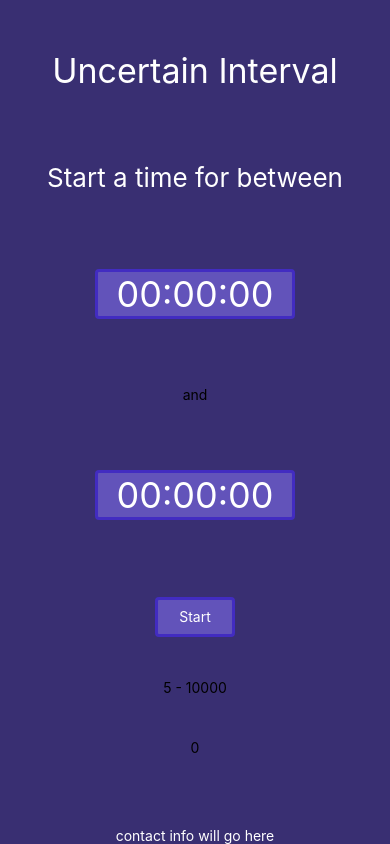
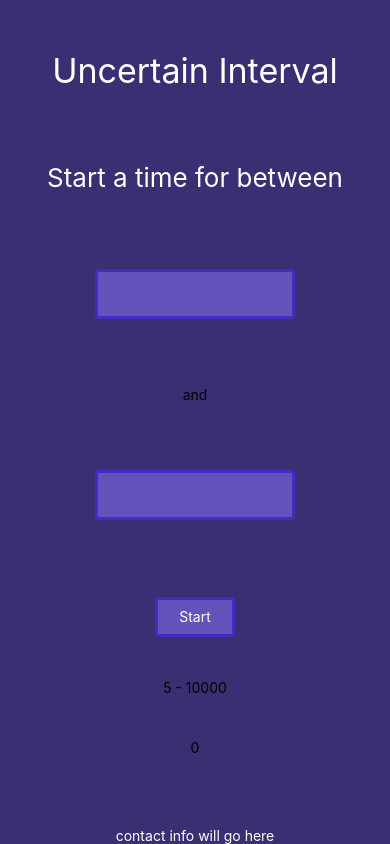
Before and after one commit to mfbadr/uncertain-interval, a React Native app: screen / in a window 390 px wide. Built offline with nearby package versions, Linux system fonts and the light colour scheme.

Commit message:
added text masking on input, then took it out 🤷‍♂️

```diff
--- a/app/components/TimerInput/TimerInput.js
+++ b/app/components/TimerInput/TimerInput.js
@@ -3,24 +3,48 @@ import { Text, View, TextInput } from 'react-native';
 import styles from './styles.js';
 import utils from './../../lib/utils.js';
 
+import {TextInputMask} from 'react-native-masked-text';
+
+
 export default class TimerButton extends React.Component {
   constructor(props) {
     super(props);
-    this.state = {}
+  }
+
+  onChangeText(text){
+    console.log(text);
+    var pad = "000000"
+
+    var ans = pad.substring(text.length) + text;
+    console.log(ans);
+    // this.setState({
+    //   displayValue: ans
+    // });
   }
 
   renderStopped(){
+    // return (
+    //   <View>
+    //     <TextInput
+    //       style={styles.timeInput}
+    //       keyboardType ='decimal-pad'
+    //       placeholder = "00:00:00"
+    //       default = "00:00:00"
+    //       onBlur = {this.props.onBlur}
+    //     />
+    //   </View>
+    // )
     return (
-      <View>
-        <TextInput
-          style={styles.timeInput}
-          keyboardType ='decimal-pad'
-          placeholder = "00:00:00"
-          default = "00:00:00"
-          onBlur = {this.props.onBlur}
+      <TextInput
+        onBlur = {this.props.onBlur}
+        style={styles.timeInput}
+        ref={'myDateText'}
+        type={'datetime'}
+        onChangeText={this.onChangeText.bind(this)}
+        keyboardType ='decimal-pad'
+
         />
-      </View>
-    )
+      )
   }
 
   renderRunning(){
--- a/app/components/TimerInput/styles.js
+++ b/app/components/TimerInput/styles.js
@@ -11,6 +11,7 @@ const styles = {
     height: 50,
     color: '#FFF',
     fontSize: 36
+    // textAlign: 'right'
   },
   timeDisplay: {
     color: '#FFF',
--- a/app/lib/utils.js
+++ b/app/lib/utils.js
@@ -16,10 +16,18 @@ const utils = {
         return hours + ":" + minutes + ":" + seconds;
     }
     return minutes + ":" + seconds;
+    },
+    HMSToMs: function(hms){
+        //currently ununused
+        //'02:20:16' ->
+        var p = hms.split(':');
+        var milliseconds = 0;
+        milliseconds += p[0] * 3600000;
+        milliseconds += p[1] * 60000;
+        milliseconds += p[2] * 1000;
 
-    },
-
-
+        return Int(milliseconds);
+    }
 }
 
 export default utils;
--- a/package.json
+++ b/package.json
@@ -21,6 +21,7 @@
   "dependencies": {
     "expo": "^19.0.0",
     "react": "16.0.0-alpha.12",
-    "react-native": "^0.46.1"
+    "react-native": "^0.46.1",
+    "react-native-masked-text": "^1.6.2"
   }
 }
```
